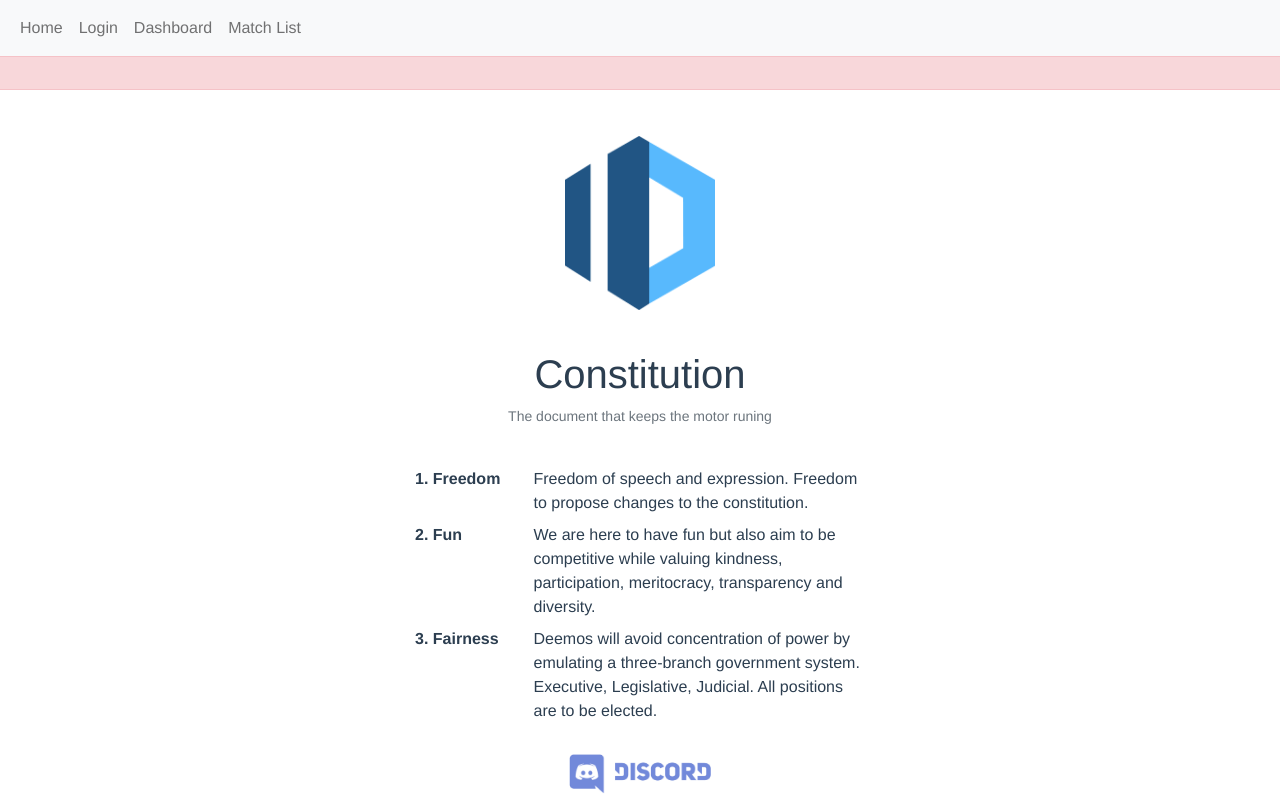
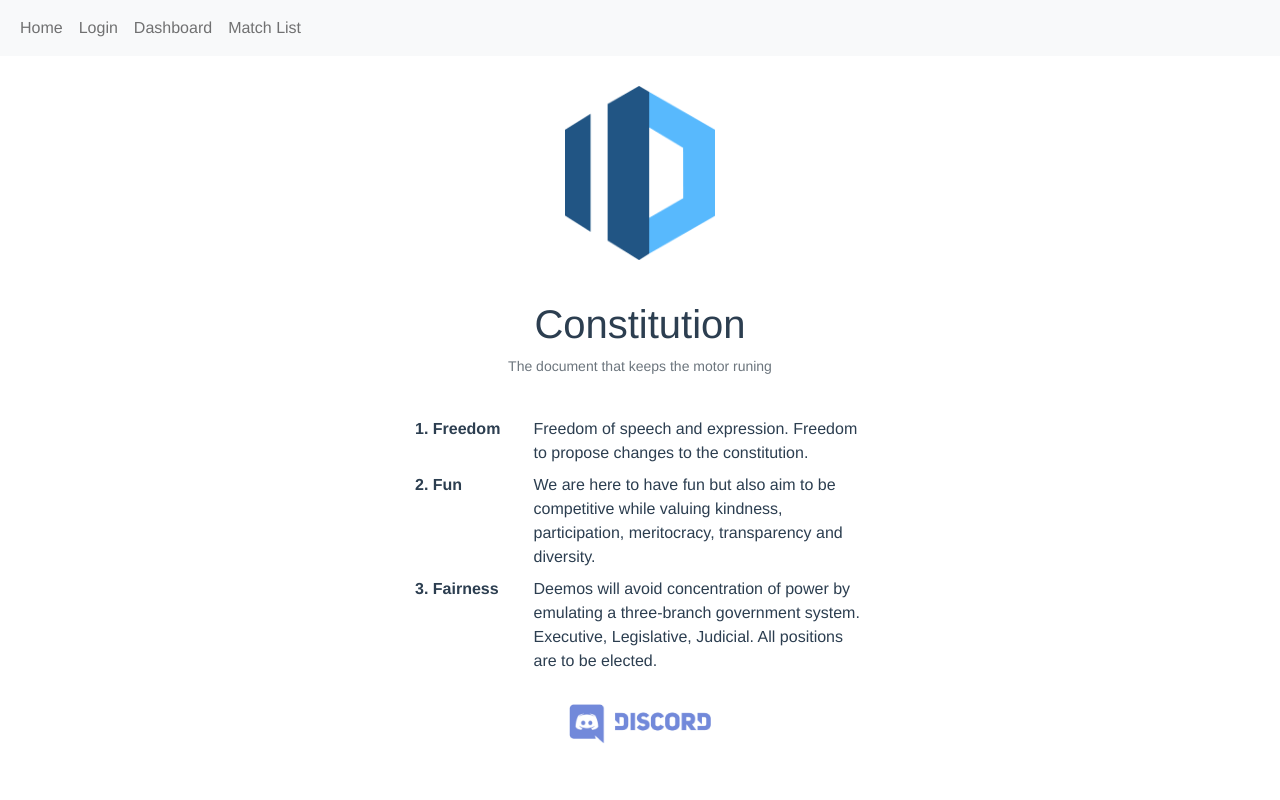
Before and after one commit to joobei/clanboy, a Vue app: page / in a window 1280 px wide. Built offline with nearby package versions, Linux system fonts and the light colour scheme; no server answers.

Commit message:
toast hides correctly with setTimeout()

```diff
--- a/src/components/AlertRow.vue
+++ b/src/components/AlertRow.vue
@@ -1,10 +1,6 @@
 <template>
-  <div class="row">
-    <div
-      class="alert alert-danger"
-      style="width: 100%"
-      align="center"
-    >
+  <div class="row" v-if="visible" @toast-updated="makeVisible">
+    <div class="alert alert-danger" style="width: 100%" align="center">
       {{ lastMessage }}
     </div>
   </div>
@@ -14,6 +10,26 @@
 import { mapState } from "vuex";
 
 export default {
-  computed: mapState('auth',['lastMessage']),
+  data() {
+    return {
+      timer: 3000,
+      visible: false,
+    };
+  },
+  computed: mapState("auth", ["lastMessage"]),
+  methods: {
+    makeVisible() {
+      this.visible = true;
+      setTimeout(() => this.visible = false, 3000);
+    }
+  },
+  watch: {
+    lastMessage: function () {
+      this.makeVisible();
+    },
+  },
+  // updated: function () {
+  //   this.makeVisible();
+  // },
 };
 </script>
```
Also changed, not shown: 1 other file (tests, documents, lock files or other folders).
